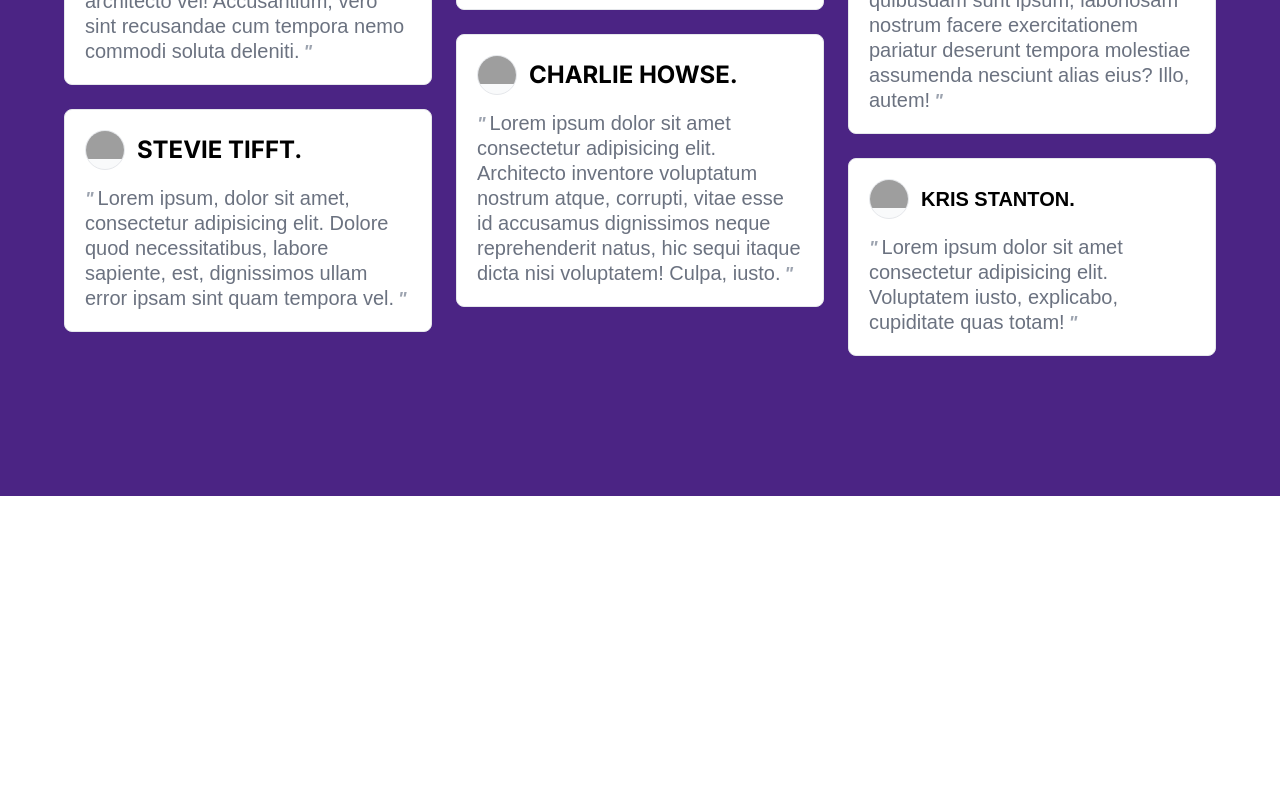
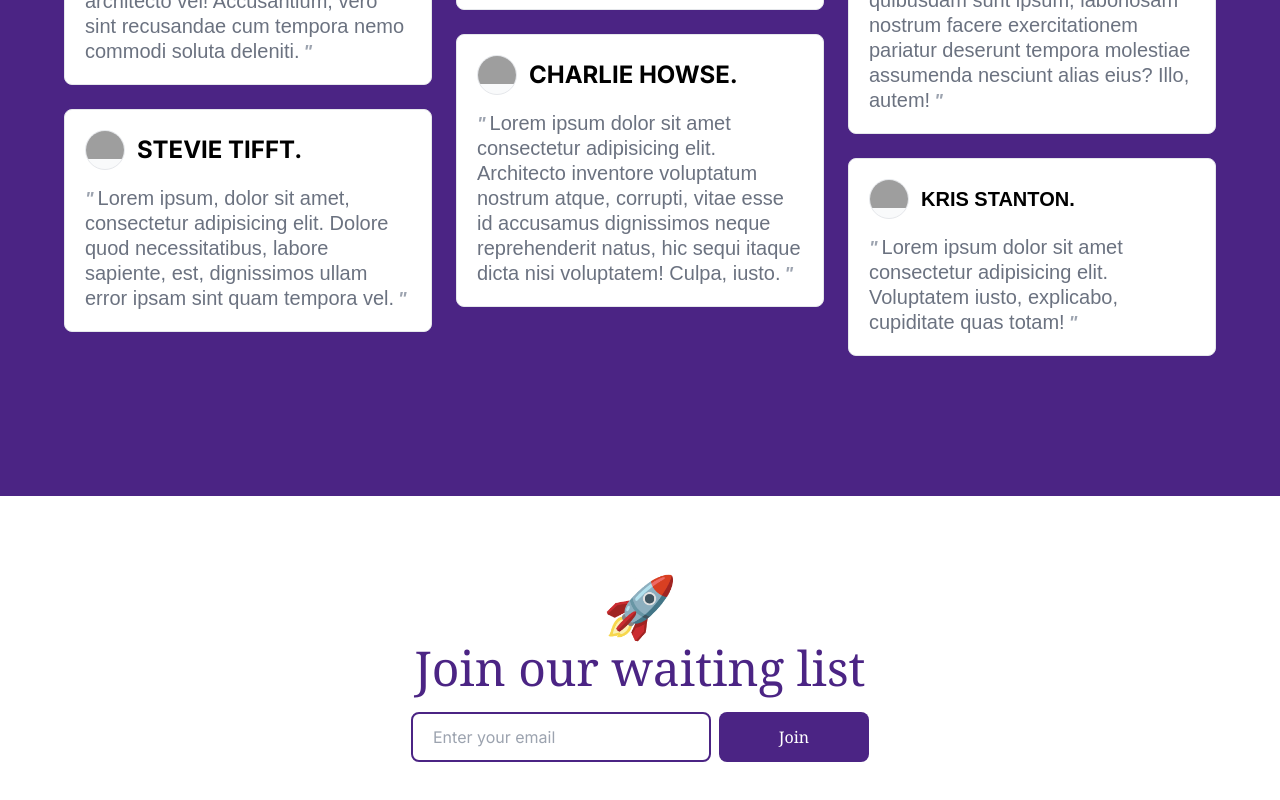
Before and after one commit to hrutik7/convey, a Next.js app: page / in a window 1280 px wide. Shown: the part 2798-3598 px from the top of the page. Before the commit the page ends 3294 px from the top, so only its background shows below. Built offline with nearby package versions, Linux system fonts and the light colour scheme; grey boxes are pictures that could not be loaded.

Commit message:
waiting list component

```diff
--- /dev/null
+++ b/src/app/components/waiting/waiting.tsx
@@ -0,0 +1,33 @@
+import React from "react";
+
+const waiting = () => {
+  return (
+    <div className="flex bg-white w-[100%] justify-center py-20 flex-col">
+      <div className="flex flex-col justify-center items-center">
+        <div>
+          <p className="text-6xl">🚀</p>
+        </div>
+        <div>
+          <p className="font-avro mt-2 text-[#4b2484] text-5xl">
+            Join our waiting list
+          </p>
+        </div>
+
+        <div className="flex justify-center items-center mt-5">
+          <div className="flex justify-center items-center">
+            <input
+              className="border-2 border-[#4b2484] w-[300px] h-[50px] rounded-lg outline-none px-5"
+              type="text"
+              placeholder="Enter your email"
+            />
+            <button className="bg-[#4b2484] ml-2 w-[150px] h-[50px] rounded-lg text-white font-avro">
+              Join
+            </button>
+          </div>
+        </div>
+      </div>
+    </div>
+  );
+};
+
+export default waiting;
--- a/src/app/page.tsx
+++ b/src/app/page.tsx
@@ -3,6 +3,7 @@ import Navbar from "./components/Navbar/navbar";
 import Hero from "./components/hero/hero";
 import Working from "./components/working/working";
 import Testinomials from "./components/testinomials/testinomials";
+import Waiting from "./components/waiting/waiting";
 export default function Home() {
   return (
     <div className="flex min-h-screen flex-col items-cente">
@@ -10,6 +11,7 @@ export default function Home() {
       <Hero />
       <Working />
       <Testinomials />
+      <Waiting />
     </div>
   );
 }
```
